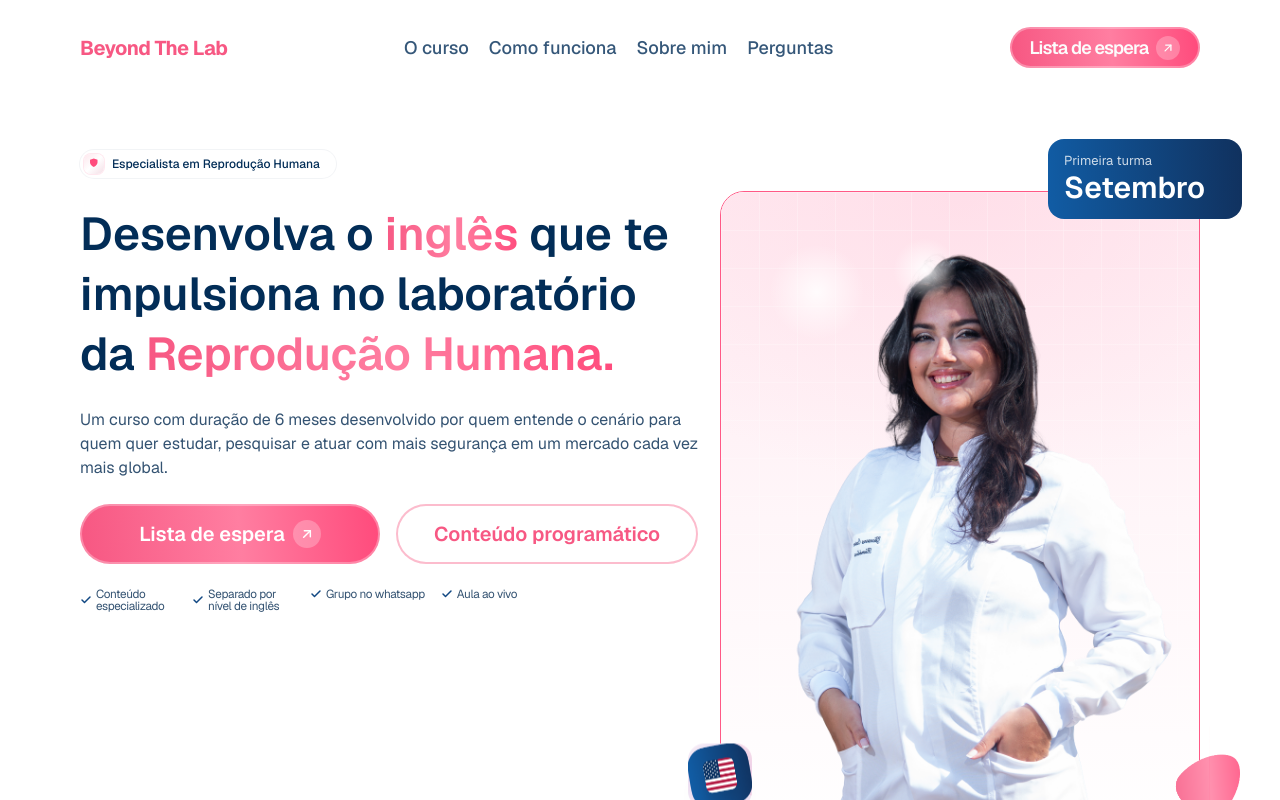
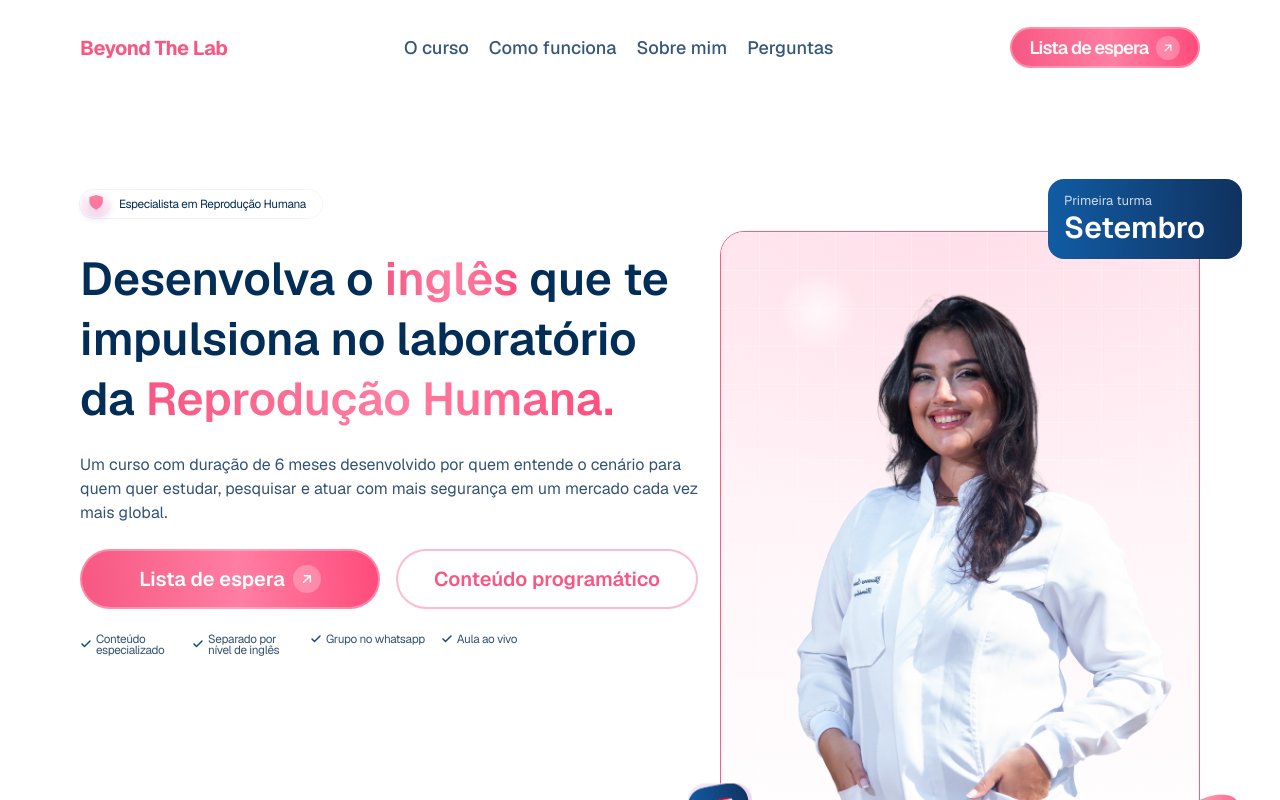
Before and after one commit to gsalviete/beyond-the-lab, a React (Vite) app: page / in a window 1280 px wide. Shown: the top 800 px of the page. Built offline with nearby package versions, Linux system fonts and the light colour scheme.

Commit message:
chore: frontend adjustments

```diff
--- a/package.json
+++ b/package.json
@@ -9,6 +9,7 @@
     "preview": "vite preview"
   },
   "dependencies": {
+    "playwright": "^1.61.1",
     "react": "^18.3.1",
     "react-dom": "^18.3.1"
   },
--- a/src/components/Hero.jsx
+++ b/src/components/Hero.jsx
@@ -12,27 +12,40 @@ const PORTRAIT = '/assets/hero.png'
 
 export default function Hero() {
   return (
-    <section id="top" className="relative overflow-hidden pb-16 pt-28 lg:pt-[150px]">
+    <section id="top" className="relative overflow-hidden pb-16 pt-28 lg:pt-[190px]">
       <div className="container-page grid grid-cols-1 items-start gap-12 lg:grid-cols-[minmax(0,1fr)_480px] lg:gap-0">
 
         {/* ---------- COLUNA ESQUERDA ---------- */}
         <div>
           {/* Figma: 244 x 28 */}
-          <span className="inline-flex h-7 items-center gap-2 rounded-full bg-white pl-1 pr-4
-                           text-[12px] font-medium text-ink
-                           shadow-[0_10px_26px_-16px_rgba(2,45,87,0.18)] ring-1 ring-ink/[0.05]">
-            <span className="grid h-5 w-5 place-items-center rounded-[7px]
-                             bg-gradient-to-br from-[#FDE7ED] via-white to-[#F4DEE6] ring-1 ring-rose-100">
-              <svg width="14" height="14" viewBox="0 0 25 23" fill="none" xmlns="http://www.w3.org/2000/svg">
-                <path d="M5.38593 4.05259L12.0866 1.90091V16.7914C7.3001 14.8058 5.38593 11.0005 5.38593 8.85031V4.05259ZM18.7874 4.05259L12.0866 1.90091V16.7914C16.8732 14.8058 18.7874 11.0005 18.7874 8.85031V4.05259Z" fill="url(#badgeGrad)"/>
+          <span className="inline-flex h-7 items-center gap-2 rounded-full bg-white pl-[1px] pr-4
+                 text-[11.722px] font-normal leading-none tracking-[-0.352px] text-ink
+                 shadow-[0_10px_26px_-16px_rgba(2,45,87,0.18)] ring-1 ring-ink/[0.05]">
+
+            {/* Figma: 30x26, radius full, gradiente 180deg, shadow lilás */}
+            <span className="flex h-[26px] w-[30px] shrink-0 items-center justify-center rounded-full
+                            bg-[linear-gradient(180deg,rgba(196,68,222,0)_0%,rgba(255,69,119,0.17)_100%)]
+                            shadow-[0_3.168px_4.816px_0_rgba(97,83,238,0.10)]">
+              <svg
+                width="25" height="23" viewBox="0 0 25 23" fill="none"
+                xmlns="http://www.w3.org/2000/svg"
+                style={{ filter: 'drop-shadow(0 3.485px 5.386px rgba(97,83,238,0.31))' }}
+              >
+                <path
+                  d="M5.38593 4.05259L12.0866 1.90091V16.7914C7.3001 14.8058 5.38593 11.0005 5.38593 8.85031V4.05259ZM18.7874 4.05259L12.0866 1.90091V16.7914C16.8732 14.8058 18.7874 11.0005 18.7874 8.85031V4.05259Z"
+                  fill="url(#shieldGrad)"
+                  fillOpacity="0.7"
+                />
                 <defs>
-                  <linearGradient id="badgeGrad" x1="12.0866" y1="1.90091" x2="12.0866" y2="16.7914" gradientUnits="userSpaceOnUse">
-                    <stop stopColor="#FF4B7C"/>
-                    <stop offset="1" stopColor="#FF4E7E"/>
+                  <linearGradient id="shieldGrad" x1="12.0866" y1="1.90091" x2="12.0866" y2="16.7914"
+                                  gradientUnits="userSpaceOnUse">
+                    <stop stopColor="#FF4B7C" />
+                    <stop offset="1" stopColor="#FF4E7E" />
                   </linearGradient>
                 </defs>
               </svg>
             </span>
+
             Especialista em Reprodução Humana
           </span>
 
@@ -86,18 +99,14 @@ export default function Hero() {
                             bg-[linear-gradient(to_right,rgba(255,255,255,0.65)_1px,transparent_1px),linear-gradient(to_bottom,rgba(255,255,255,0.65)_1px,transparent_1px)]
                             bg-[length:38px_38px]" />
 
-            {/* brilho — ATRÁS dela, z-0 */}
-            <div className="pointer-events-none absolute left-[10%] top-[8%] z-0 h-24 w-24 rounded-full
-                            bg-[radial-gradient(circle,rgba(255,255,255,0.85)_0%,transparent_70%)]" />
+            <div className="pointer-events-none absolute left-[12%] top-[6%] z-0 h-20 w-20 rounded-full
+                bg-[radial-gradient(circle,rgba(255,255,255,0.75)_0%,transparent_70%)]" />
 
             <img
               src={PORTRAIT}
               alt="Profissional de laboratório sorrindo em jaleco branco"
               className="absolute bottom-0 left-1/2 z-10 h-[95%] w-auto max-w-none -translate-x-1/2 object-contain"
             />
-
-            <div className="pointer-events-none absolute left-[36%] top-[7%] z-20 h-16 w-16 rounded-full
-                bg-[radial-gradient(circle,rgba(255,255,255,0.9)_0%,transparent_70%)]" />
           </div>
 
           {/* BADGE — transborda 42px à direita, 52px acima do topo do card */}
```
Also changed, not shown: 1 other file (tests, documents, lock files or other folders).
